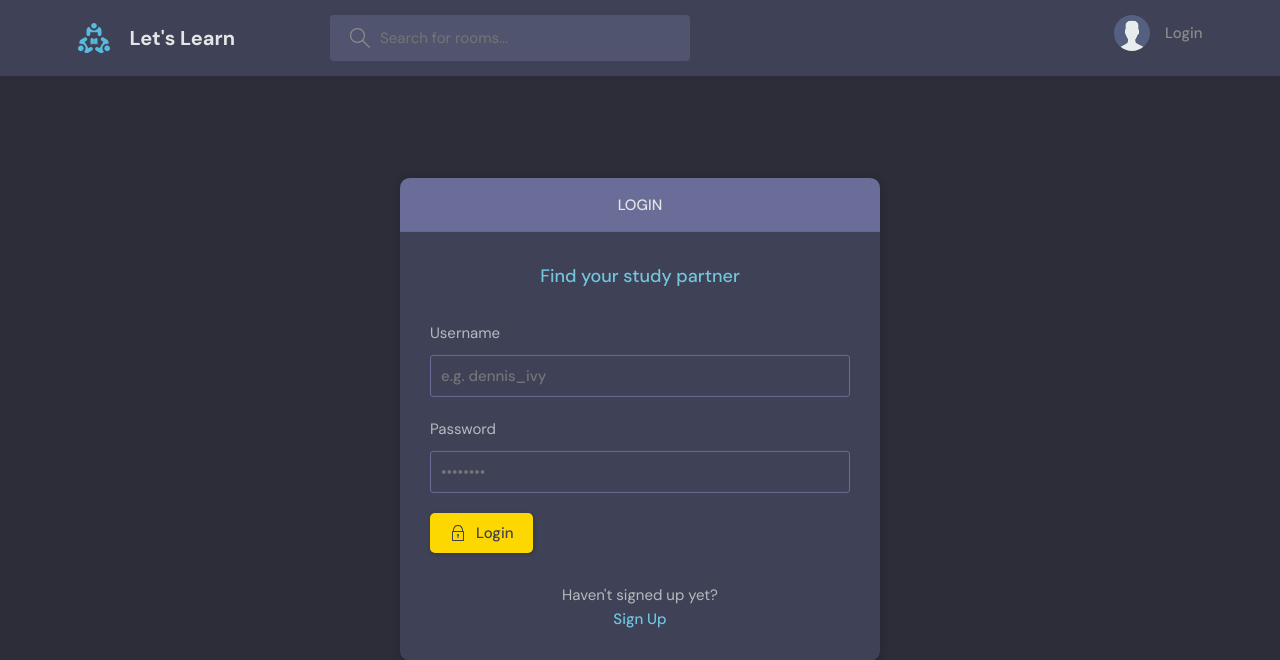
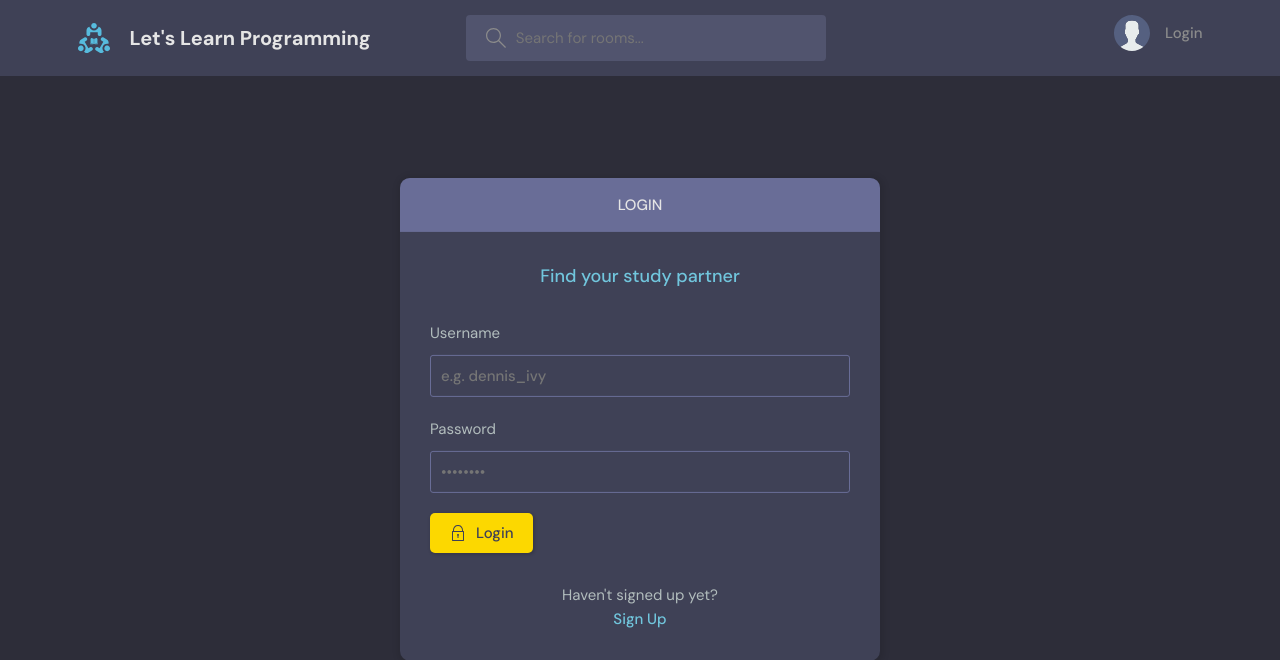
Before and after one commit to BozorboyevSamandar/Django-Full-Projects, a Django app: a page that uses config/templates/main.html in a window 1280 px wide. Shown: the top 660 px of the page. Run offline with Django 4.2, Linux system fonts and the light colour scheme.

Commit message:
add new commit

```diff
--- a/config/templates/main.html
+++ b/config/templates/main.html
@@ -9,7 +9,7 @@
     <link rel="stylesheet" href="{% static 'css/style.css' %}"/>
     <link rel="icon" type="image/x-icon" href="/img/logo.svg">
 
-    <title>Let's Learn - Find study partners around the world!</title>
+    <title>Let's Learn Programming - Find study partners around the world!</title>
 </head>
 
 <body>
--- a/config/templates/navbar.html
+++ b/config/templates/navbar.html
@@ -3,7 +3,7 @@
     <div class="container">
         <a href="{% url 'home' %}" class="header__logo">
             <img src="{% static 'img/logo.svg' %}"/>
-            <h1>Let's Learn</h1>
+            <h1>Let's Learn Programming</h1>
         </a>
         <form class="header__search" method="get" action="{% url 'home' %}">
             <label>
```
Also changed, not shown: config/base/migrations/0001_initial.py, config/base/migrations/0002_initial.py, config/base/migrations/0003_room_views.py (deleted), config/users/migrations/0001_initial.py, 2 other files.
